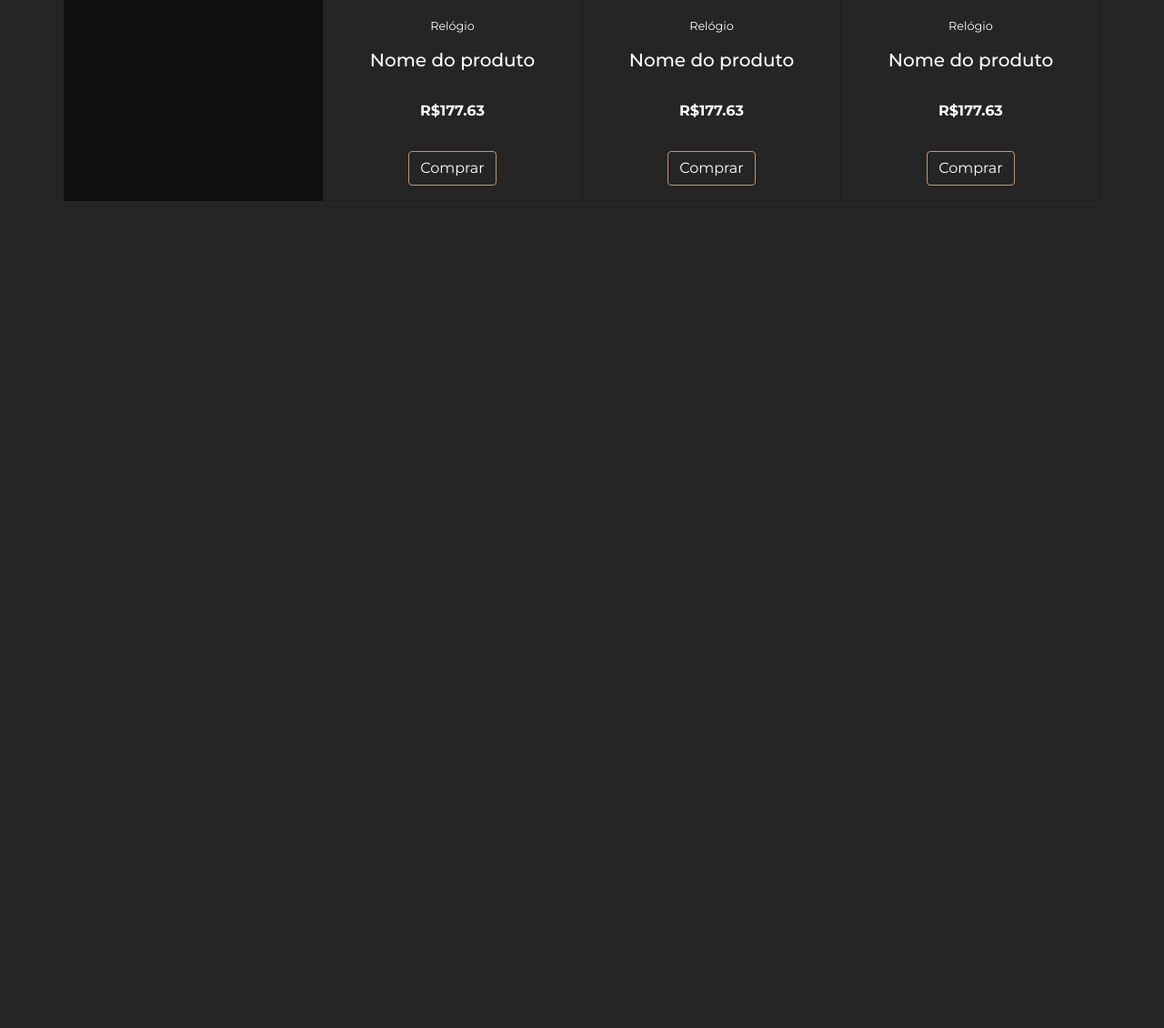
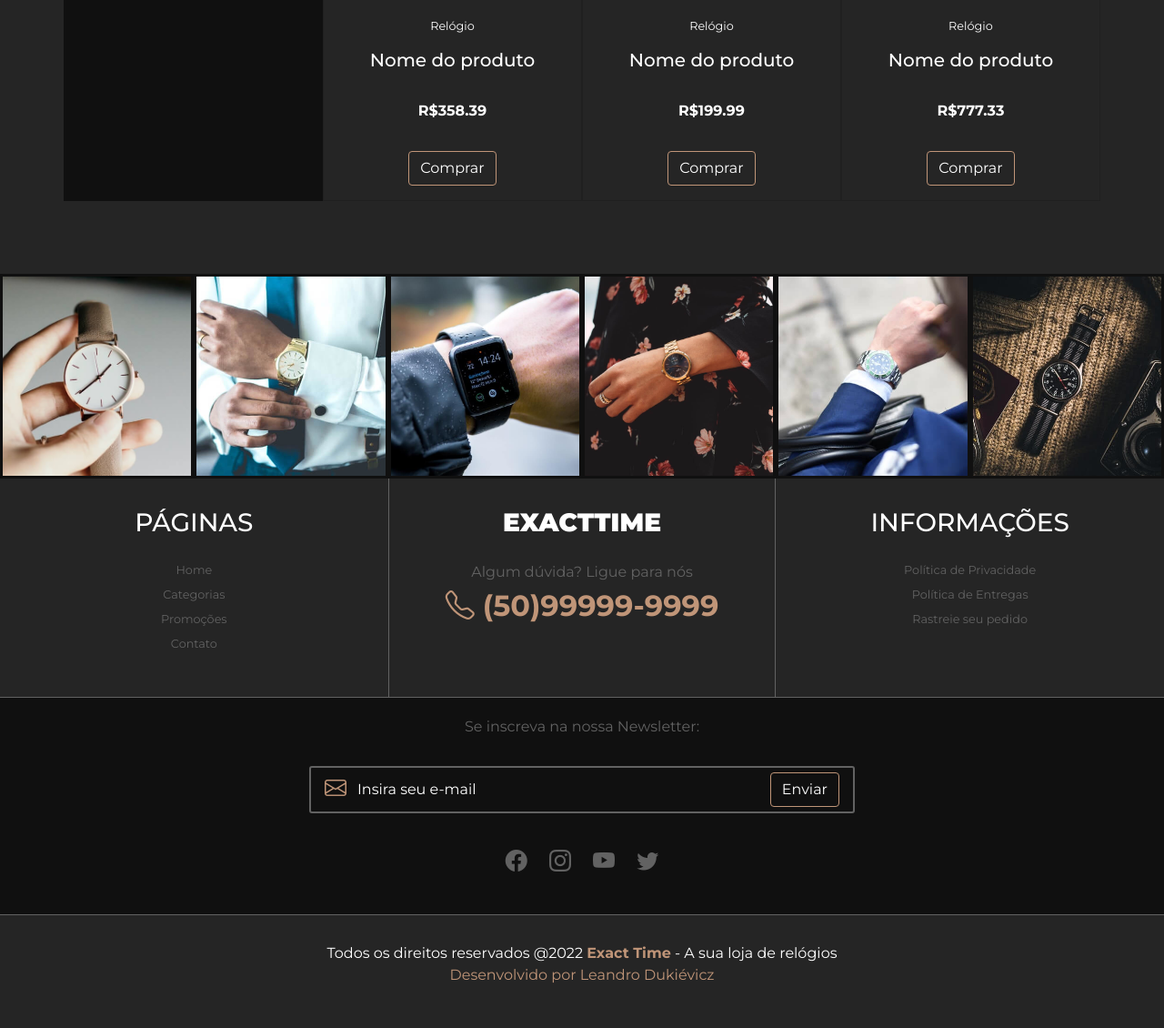
Before and after one commit to LeandroDukievicz/bootstrap5-exact-time-, a plain HTML site: page index.html in a window 1280 px wide. Shown: the part 3166-4296 px from the top of the page at 91% size. Before the commit the page ends 3467 px from the top, so only its background shows below. Drawn offline with nearby package versions, Linux system fonts and the light colour scheme.

Commit message:
PERF - Finish the project

```diff
--- a/index.html
+++ b/index.html
@@ -24,7 +24,8 @@
                 <div></div>
                 <form class="d-flex" id="search-form">
                     <i class="bi bi-search primary-color"></i>
-                    <input type="search" class="form-control me-2 " placeholder="Busque o seu relógio..." aria-label="Search">
+                    <input type="search" class="form-control me-2 " placeholder="Busque o seu relógio..."
+                        aria-label="Search">
                     <button class="btn secondary-bg-color" type="submit">Pesquisar</button>
                 </form>
                 <ul class="navbar-nav mb-2 mb-lg-0">
@@ -53,13 +54,8 @@
 
     <nav class="navbar navbar-expand-lg secondary-bg-color p-2" id="bottom-navbar-container">
         <div class="container">
-            <button class="navbar-toggler" type="button"
-                data-bs-toggle="collapse"
-                data-bs-target="#bottom-navbar"
-                aria-controls="bottom-navbar"
-                aria-expanded="false"
-                aria-label="toggle navigation"
-                >
+            <button class="navbar-toggler" type="button" data-bs-toggle="collapse" data-bs-target="#bottom-navbar"
+                aria-controls="bottom-navbar" aria-expanded="false" aria-label="toggle navigation">
                 <i class="bi bi-list"></i>
             </button>
             <ul class="navbar-nav mb-2 mb-lg-0 collapse navbar-collapse" id="bottom-navbar">
@@ -101,14 +97,12 @@
                 </div>
             </div>
 
-            <button class="carousel-control-prev" type="button" data-bs-target="#slider"
-                      data-bs-slide="prev">
+            <button class="carousel-control-prev" type="button" data-bs-target="#slider" data-bs-slide="prev">
                 <span class="carousel-control-prev-icon" aria-hidden="true"></span>
                 <span class="visually-hidden">Previous</span>
             </button>
 
-            <button class="carousel-control-next" type="button" data-bs-target="#slider"
-                data-bs-slide="next">
+            <button class="carousel-control-next" type="button" data-bs-target="#slider" data-bs-slide="next">
                 <span class="carousel-control-next-icon" aria-hidden="true"></span>
                 <span class="visually-hidden">Next</span>
             </button>
@@ -214,7 +208,7 @@
                             <div class="card-body">
                                 <p class="card-category">Relógio</p>
                                 <h5 class="card-title">Nome do produto</h5>
-                                <p class="card-text">R$177.63</p>
+                                <p class="card-text">R$1.177.63</p>
                                 <a href="#" class="btn btn-primary">Comprar</a>
                             </div>
                         </div>
@@ -225,7 +219,7 @@
                             <div class="card-body">
                                 <p class="card-category">Relógio</p>
                                 <h5 class="card-title">Nome do produto</h5>
-                                <p class="card-text">R$177.63</p>
+                                <p class="card-text">R$843.63</p>
                                 <a href="#" class="btn btn-primary">Comprar</a>
                             </div>
                         </div>
@@ -236,7 +230,7 @@
                             <div class="card-body">
                                 <p class="card-category">Relógio</p>
                                 <h5 class="card-title">Nome do produto</h5>
-                                <p class="card-text">R$177.63</p>
+                                <p class="card-text">R$225.89</p>
                                 <a href="#" class="btn btn-primary">Comprar</a>
                             </div>
                         </div>
@@ -247,7 +241,7 @@
                             <div class="card-body">
                                 <p class="card-category">Relógio</p>
                                 <h5 class="card-title">Nome do produto</h5>
-                                <p class="card-text">R$177.63</p>
+                                <p class="card-text">R$358.39 </p>
                                 <a href="#" class="btn btn-primary">Comprar</a>
                             </div>
                         </div>
@@ -258,7 +252,7 @@
                             <div class="card-body">
                                 <p class="card-category">Relógio</p>
                                 <h5 class="card-title">Nome do produto</h5>
-                                <p class="card-text">R$177.63</p>
+                                <p class="card-text">R$199.99</p>
                                 <a href="#" class="btn btn-primary">Comprar</a>
                             </div>
                         </div>
@@ -269,7 +263,7 @@
                             <div class="card-body">
                                 <p class="card-category">Relógio</p>
                                 <h5 class="card-title">Nome do produto</h5>
-                                <p class="card-text">R$177.63</p>
+                                <p class="card-text">R$777.33</p>
                                 <a href="#" class="btn btn-primary">Comprar</a>
                             </div>
                         </div>
@@ -279,5 +273,74 @@
         </div>
     </div>
 
+    <div class="container-fluid" id="gallery">
+        <div class="row">
+            <div class="col-6 col-md-2 image-container" id="insta1">
+            </div>
+            <div class="col-6 col-md-2 image-container" id="insta2">
+            </div>
+            <div class="col-6 col-md-2 image-container" id="insta3">
+            </div>
+            <div class="col-6 col-md-2 image-container" id="insta4">
+            </div>
+            <div class="col-6 col-md-2 image-container" id="insta5">
+            </div>
+            <div class="col-6 col-md-2 image-container" id="insta6">
+            </div>
+        </div>
+    </div>
+
+    <footer id="footer">
+        <div class="container-fluid" id="footer-links-container">
+            <div class="row">
+                <div class="col-12 col-md-4 footer-column">
+                    <h3>Páginas</h3>
+                    <ul class="list-unstyled">
+                        <li class="mb-2"><a href="#" class="secondary-color">Home</a></li>
+                        <li class="mb-2"><a href="#" class="secondary-color">Categorias</a></li>
+                        <li class="mb-2"><a href="#" class="secondary-color">Promoções</a></li>
+                        <li class="mb-2"><a href="#" class="secondary-color">Contato</a></li>
+                    </ul>
+                </div>
+                <div class="col-12 col-md-4 footer-column" id="footer-center">
+                    <h3>ExactTime</h3>
+                    <p class="secondary-color">Algum dúvida? Ligue para nós</p>
+                    <p class="store-phone"><i class="bi bi-telephone"></i> (50)99999-9999</p>
+                </div>
+                <div class="col-12 col-md-4 footer-column">
+                    <h3>Informações</h3>
+                    <ul class="list-unstyled">
+                        <li class="mb-2"><a href="#" class="secondary-color">Política de Privacidade</a></li>
+                        <li class="mb-2"><a href="#" class="secondary-color">Política de Entregas</a></li>
+                        <li class="mb-2"><a href="#" class="secondary-color">Rastreie seu pedido</a></li>
+                    </ul>
+                </div>
+            </div>
+        </div>
+        <div class="container-fluid" id="newsletter-container">
+            <div class="col-12">
+                <div class="row">
+                    <p class="secondary-color">Se inscreva na nossa Newsletter:</p>
+                    <form class="d-flex" id="news-form">
+                        <i class="bi bi-envelope primary-color"></i>
+                        <input class="form-control me-2" placeholder="Insira seu e-mail">
+                        <button class="btn secondary-bg-color" type="submit">Enviar</button>
+                    </form>
+                </div>
+            </div>
+            <div class="col-12" id="social-container">
+                <i class="bi bi-facebook"></i>
+                <i class="bi bi-instagram"></i>
+                <i class="bi bi-youtube"></i>
+                <i class="bi bi-twitter"></i>
+            </div>
+        </div>
+        <div class="container" id="copy-container">
+            <p>Todos os direitos reservados @2022 <span class="primary-color"><strong>Exact Time</strong></span> - A sua
+                loja de relógios<br>
+                <span class="primary-color">Desenvolvido por Leandro Dukiévicz</span>
+            </p>
+        </div>
+    </footer>
 </body>
 </html>
```
Lines whose indentation alone changed are shown as unchanged.
